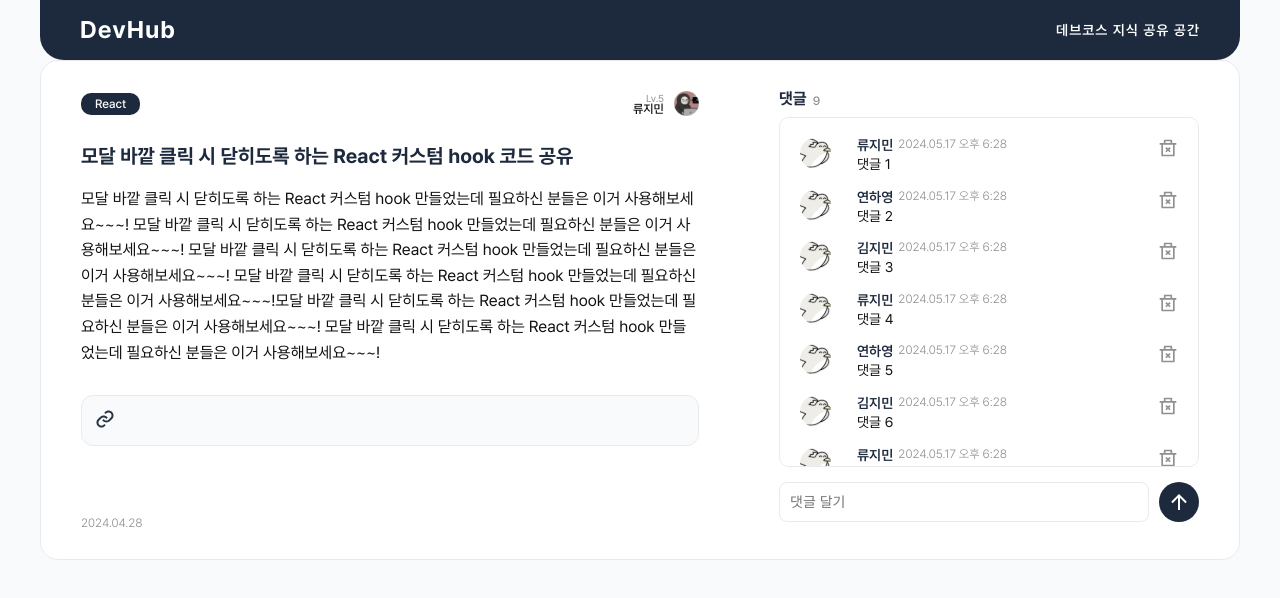
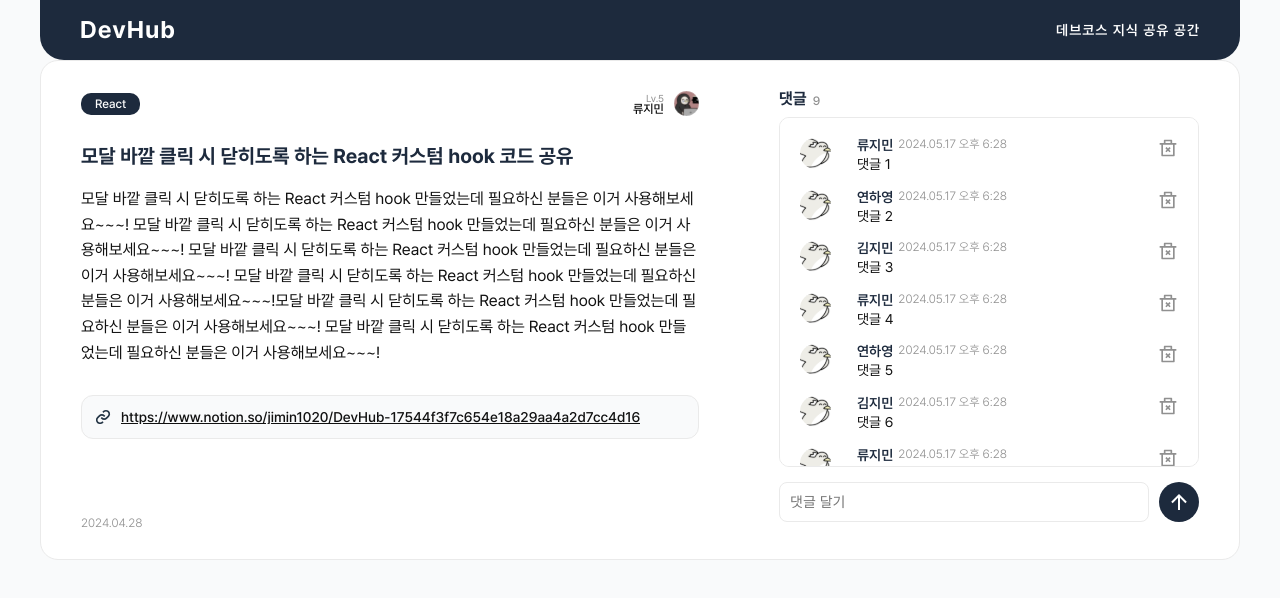
Before and after one commit to Team-DevHub/dev-hub-front, a React (Vite) app: page /test in a window 1280 px wide. Shown: the top 598 px of the page. Built offline with nearby package versions, Linux system fonts and the light colour scheme.

Commit message:
[feat/#13] 링크 컴포넌트

```diff
--- a/src/components/modal/Link.tsx
+++ b/src/components/modal/Link.tsx
@@ -1,21 +1,51 @@
 import styled from 'styled-components';
 import LinkIcon from '@/assets/icon/link-icon.svg?react';
+
 function Link() {
   return (
-    <>
-      <Container>
-        <LinkIcon />
-      </Container>
-    </>
+    <Container>
+      <StyledLinkIcon />
+      <LinkContent
+        href={
+          'https://www.notion.so/jimin1020/DevHub-17544f3f7c654e18a29aa4a2d7cc4d16'
+        }
+        target='_blank'
+        rel='noopener noreferrer'>
+        {
+          'https://www.notion.so/jimin1020/DevHub-17544f3f7c654e18a29aa4a2d7cc4d16'
+        }
+      </LinkContent>
+    </Container>
   );
 }
 
 export default Link;
 
 const Container = styled.div`
+  display: flex;
+  align-items: center;
   width: 100%;
   border-radius: 12px;
   padding: 11px;
+  overflow: hidden;
+
   background-color: ${({ theme }) => theme.color_keyWhite};
   border: 1px solid ${({ theme }) => theme.color_borderGray};
 `;
+
+const StyledLinkIcon = styled(LinkIcon)`
+  width: 20px;
+  height: 20px;
+`;
+
+const LinkContent = styled.a`
+  margin-left: 8px;
+  white-space: nowrap;
+  overflow: hidden;
+  text-overflow: ellipsis;
+  cursor: pointer;
+
+  font-size: ${({ theme }) => theme.fontSize_base};
+  color: ${({ theme }) => theme.color_textBlack};
+  font-weight: 500;
+`;
```
